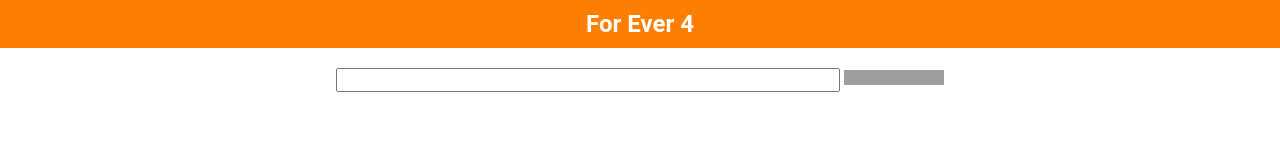
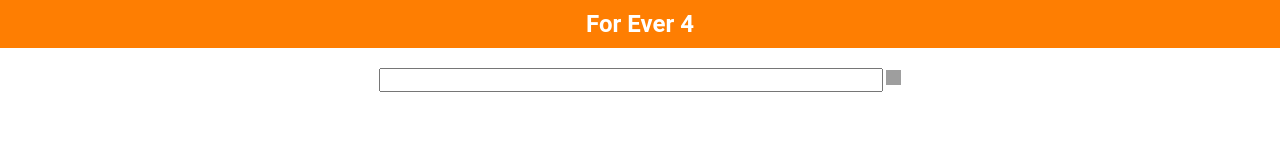
Before and after one commit to future4code/Bianca-Gerez, a plain HTML site: page semana2/bugfix/comprar.html in a window 1280 px wide. Shown: the top 160 px of the page. Drawn offline with Linux system fonts and the light colour scheme; grey boxes are pictures that could not be loaded.

Commit message:
retirado background do icone de busca, alterado largura

```diff
--- a/semana2/bugfix/index.css
+++ b/semana2/bugfix/index.css
@@ -40,10 +40,6 @@ div>p:first-child {
     display: inline;
 }
 
-div img {
-    background: black;
-}
-
 .botao-amarelo {
     display: block;
     margin: auto;
@@ -69,6 +65,7 @@ div img {
 
 .icone {
     height: 15px;
+    width: 15px;
 }
 
 
```
